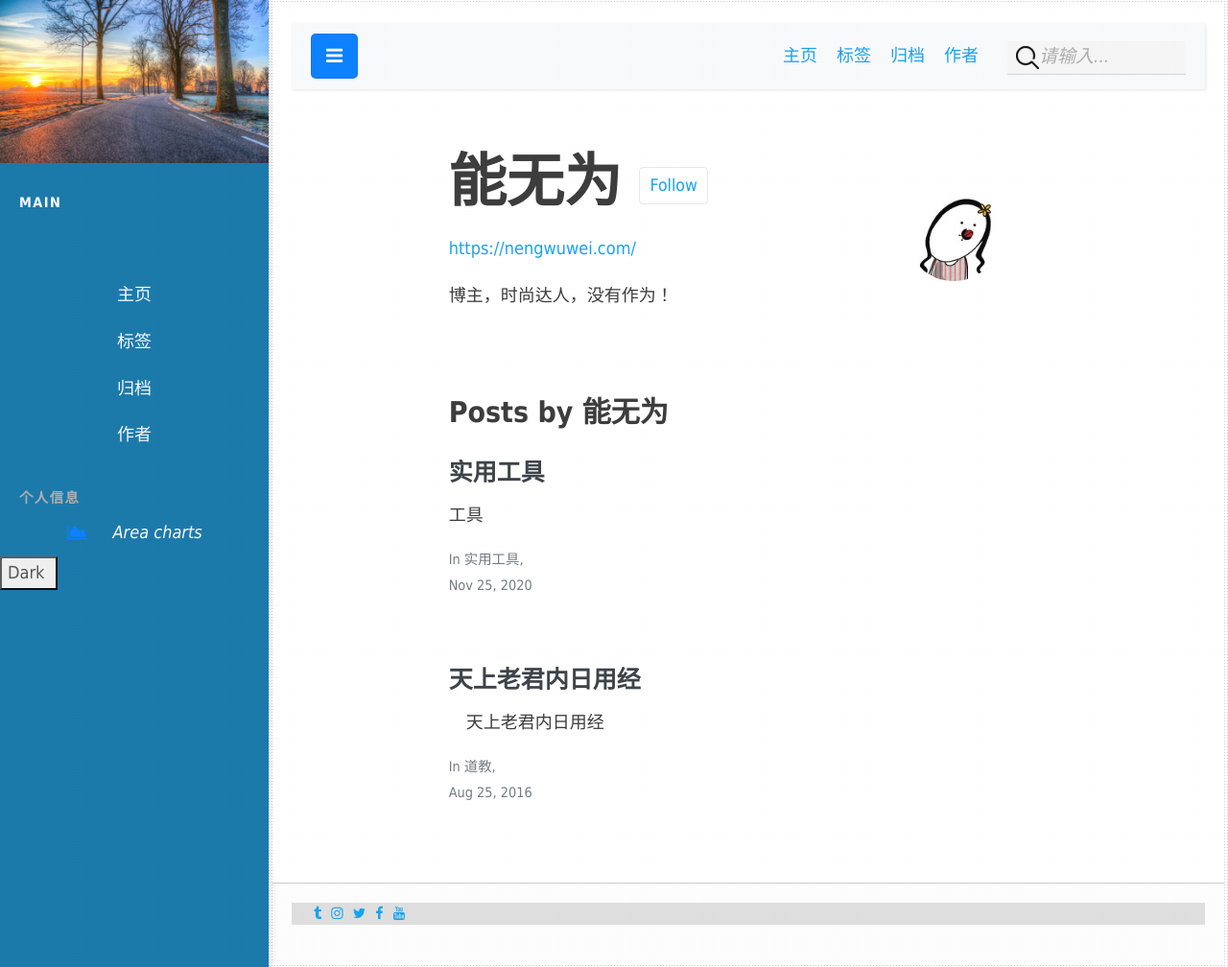
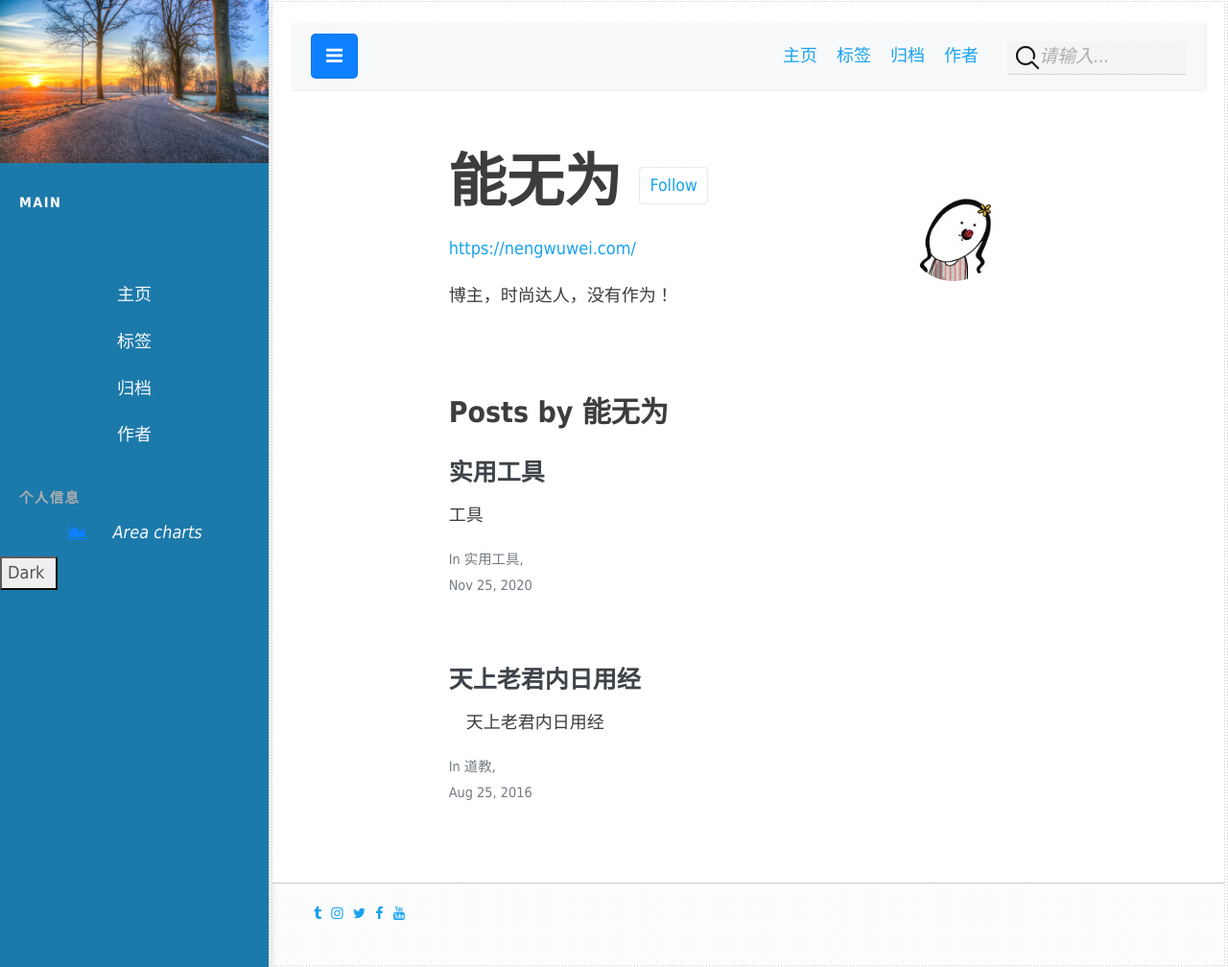
Before and after one commit to nengwuzhi/nengwuzhi.github.ioce, a Jekyll site: the page built from pages/author-author2.html, in a window 1280 px wide and 1008 px high. Shown: the whole window at 96% size. Built offline with Jekyll 4.4.1, drawn with Linux system fonts in a browser that asks for light colours; nearby versions of some CDN libraries.

Commit message:
Update dark_mode_style.css

```diff
--- a/css/dark_mode_style.css
+++ b/css/dark_mode_style.css
@@ -45,7 +45,6 @@
 .masthead,
 .footer {
   padding: 0 1rem;
-  background-color: #ddd;
   -webkit-transition: background-color 800ms ease;
   transition: background-color 800ms ease;
 }
```
